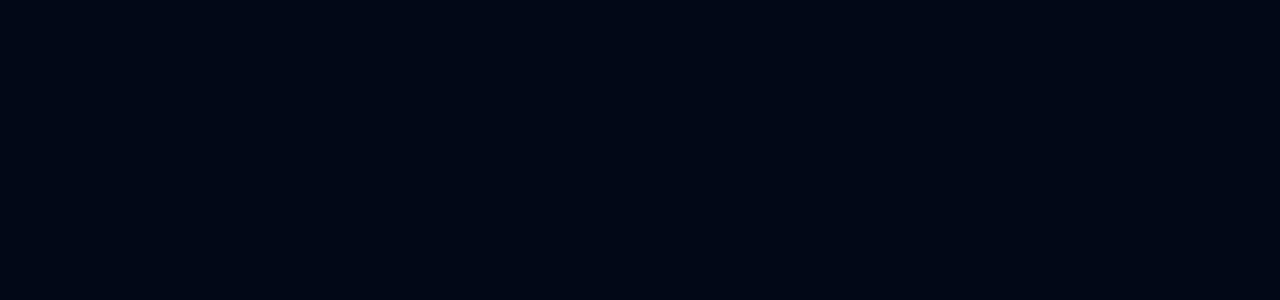
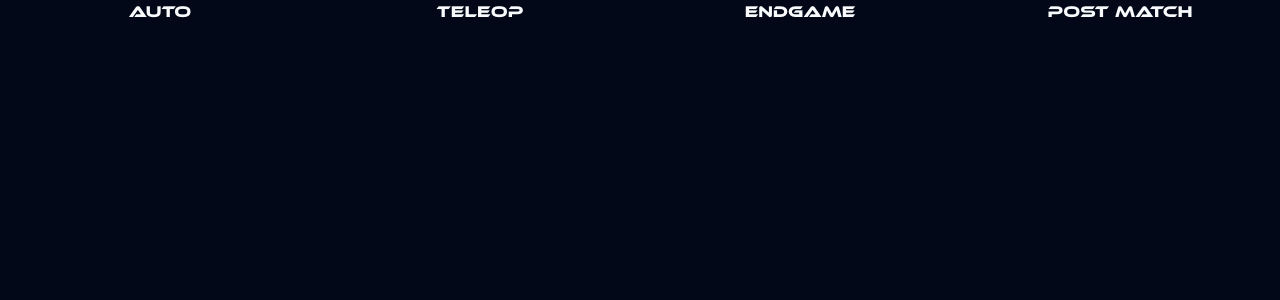
Before and after one commit to itsborck/ScoutingApp, a React (Vite) app: page /match in a window 1280 px wide. Before the commit this address had no page. Shown: the top 300 px of the page. Built offline with nearby package versions, Linux system fonts and the light colour scheme.

Commit message:
update layout

```diff
--- a/src/App.tsx
+++ b/src/App.tsx
@@ -1,9 +1,6 @@
+import PreMatch from "@/components/PreMatch";
 import MatchScouting from "@/components/MatchScouting";
 import PitScouting from "@/components/PitScouting";
-import Auto from "@/components/Match/Auto";
-import Endgame from "@/components/Match/Endgame";
-import Teleop from "@/components/Match/Teleop";
-import PostMatch from "@/components/Match/PostMatch";
 import "@/index.css";
 import { Route, BrowserRouter as Router, Routes } from "react-router-dom";
 
@@ -12,11 +9,8 @@ function App() {
     <>
       <Router>
         <Routes>
-          <Route path="/" Component={MatchScouting} />
-          <Route path="/auto" Component={Auto}/>
-          <Route path="/teleop" Component={Teleop} />
-          <Route path="/endgame" Component={Endgame} />
-          <Route path="/postmatch" Component={PostMatch} />
+          <Route path="/" Component={PreMatch} />
+          <Route path="/match" Component={MatchScouting}/>
           <Route path="/pit" Component={PitScouting} />
         </Routes>
       </Router>
--- a/src/components/Match/Auto.tsx
+++ b/src/components/Match/Auto.tsx
@@ -1,7 +1,13 @@
+import { Button } from "@/components/ui/button"
+import { Label } from "@/components/ui/label"
+import { Plus, Minus } from "lucide-react"
+
 function Auto () {
   return (
     <>
-      <h1>Auto</h1>
+      <div className="flex justify-center">
+        <h1>Auto</h1>
+      </div>
     </>
   );
 }
--- a/src/components/Match/Endgame.tsx
+++ b/src/components/Match/Endgame.tsx
@@ -1,7 +1,9 @@
 function Endgame () {
   return (
     <>
+    <div className="flex justify-center">
       <h1>Endgame</h1>
+    </div>
     </>
   );
 }
--- a/src/components/Match/PostMatch.tsx
+++ b/src/components/Match/PostMatch.tsx
@@ -1,7 +1,9 @@
-function PostMatch () {
+function PostMatch() {
   return (
     <>
-      <h1>Post Match</h1>
+      <div className="flex justify-center">
+        <h1>Post Match</h1>
+      </div>
     </>
   );
 }
--- a/src/components/Match/Teleop.tsx
+++ b/src/components/Match/Teleop.tsx
@@ -1,7 +1,9 @@
-function Teleop () {
+function Teleop() {
   return (
     <>
-      <h1>Teleop</h1>
+      <div className="flex justify-center">
+        <h1>Teleop</h1>
+      </div>
     </>
   );
 }
--- a/src/components/MatchScouting.tsx
+++ b/src/components/MatchScouting.tsx
@@ -1,90 +1,24 @@
-import { Input } from "@/components/ui/input";
-import { Label } from "@/components/ui/label";
-import { Button } from "@/components/ui/button";
-import { Select, SelectContent, SelectItem, SelectTrigger, SelectValue } from "@/components/ui/select";
-import { useEffect, useState } from "react";
-import { Link } from "react-router-dom";
+import Auto from "@/components/Match/Auto";
+import Endgame from "@/components/Match/Endgame";
+import PostMatch from "@/components/Match/PostMatch";
+import Teleop from "@/components/Match/Teleop";
 
 function MatchScouting() {
-  const [scouter, setScouter] = useState(sessionStorage.getItem("scouter") || "");
-  const [matchType, setMatchType] = useState(sessionStorage.getItem("matchType") || "");
-  const [matchNumber, setMatchNumber] = useState(sessionStorage.getItem("matchNumber") || "");
-  const [robot, setRobot] = useState(sessionStorage.getItem("robot") || "");
-  const [teamNumber, setTeamNumber] = useState(sessionStorage.getItem("teamNumber") || "");
-
-  useEffect(() => {
-    sessionStorage.setItem("scouter", scouter);
-  }, [scouter]);
-
-  useEffect(() => {
-    sessionStorage.setItem("matchType", matchType);
-  }, [matchType]);
-
-  useEffect(() => {
-    sessionStorage.setItem("matchNumber", matchNumber);
-  }, [matchNumber]);
-
-  useEffect(() => {
-    sessionStorage.setItem("robot", robot);
-  }, [robot]);
-
-  useEffect(() => {
-    sessionStorage.setItem("teamNumber", teamNumber);
-  }, [teamNumber]);
-
-  const isFormValid = scouter && matchType && matchNumber && teamNumber;
-
   return (
     <>
-      <div className="flex flex-col items-center justify-center mt-12">
-        <img src="src/assets/crescendo_logo.png" className="h-32"/>
-        <h1 className="flex lg:text-4xl sm:text-3xl ml-8 mt-4">Pre-Match Scouting</h1>
-      </div>
-      <div className="grid w-full max-w-sm items-center mt-8 gap-1.5 mx-auto">
-        <Label htmlFor="scouter">Scouter Initials</Label>
-        <Input className="rounded" placeholder="Initials" required maxLength={2} value={scouter} onChange={e => setScouter(e.target.value)} />
-      </div>
-      <div className="grid w-full max-w-sm items-center mt-8 gap-1.5 mx-auto">
-        <Label htmlFor="match-type">Match Type</Label>
-        <Select value={matchType} onValueChange={value => setMatchType(value)}>
-          <SelectTrigger className="rounded">
-            <SelectValue placeholder="Match Type"/>
-          </SelectTrigger>
-          <SelectContent className="rounded">
-            <SelectItem value="qm" className="rounded">Qualifications</SelectItem>
-            <SelectItem value="sf" className="rounded">Semifinals</SelectItem>
-            <SelectItem value="f" className="rounded">Finals</SelectItem>
-          </SelectContent>
-        </Select>
-      </div>
-      <div className="grid w-full max-w-sm items-center mt-8 gap-1.5 mx-auto">
-        <Label htmlFor="match">Match Number</Label>
-        <Input className="rounded" placeholder="Match Number" required value={matchNumber} onChange={e => setMatchNumber(e.target.value)} />
-      </div>
-      <div className="grid w-full max-w-sm items-center mt-8 gap-1.5 mx-auto">
-        <Label htmlFor="robot">Robot</Label>
-        <Select value={robot} onValueChange={value => setRobot(value)}>
-          <SelectTrigger className="rounded">
-            <SelectValue placeholder="Red 1"/>
-          </SelectTrigger>
-          <SelectContent className="rounded">
-            <SelectItem value="Red 1" className="rounded">Red 1</SelectItem>
-            <SelectItem value="Red 2" className="rounded">Red 2</SelectItem>
-            <SelectItem value="Red 3" className="rounded">Red 3</SelectItem>
-            <SelectItem value="Blue 1" className="rounded">Blue 1</SelectItem>
-            <SelectItem value="Blue 2" className="rounded">Blue 2</SelectItem>
-            <SelectItem value="Blue 3" className="rounded">Blue 3</SelectItem>
-          </SelectContent>
-        </Select>
-      </div>
-      <div className="grid w-full max-w-sm items-center mt-8 gap-1.5 mx-auto">
-        <Label htmlFor="team">Team Number</Label>
-        <Input className="rounded" placeholder="Team Number" required value={teamNumber} onChange={e => setTeamNumber(e.target.value)} />
-      </div>
-      <div className="grid max-w-min items-center my-8 gap-1.5 mx-auto">
-        <Button asChild className="rounded" disabled={!isFormValid}>
-          <Link to={"/auto"}>Next</Link>
-        </Button>
+      <div className="grid sm:grid-cols-1 lg:grid-cols-4 items-center justify-center">
+        <div>
+          <Auto />
+        </div>
+        <div>
+          <Teleop />
+        </div>
+        <div>
+          <Endgame />
+        </div>
+        <div>
+          <PostMatch />
+        </div>
       </div>
     </>
   );
--- /dev/null
+++ b/src/components/PreMatch.tsx
@@ -0,0 +1,93 @@
+import { Input } from "@/components/ui/input";
+import { Label } from "@/components/ui/label";
+import { Button } from "@/components/ui/button";
+import { Select, SelectContent, SelectItem, SelectTrigger, SelectValue } from "@/components/ui/select";
+import { useEffect, useState } from "react";
+import { Link } from "react-router-dom";
+
+function PreMatch() {
+  const [scouter, setScouter] = useState(sessionStorage.getItem("scouter") || "");
+  const [matchType, setMatchType] = useState(sessionStorage.getItem("matchType") || "");
+  const [matchNumber, setMatchNumber] = useState(sessionStorage.getItem("matchNumber") || "");
+  const [robot, setRobot] = useState(sessionStorage.getItem("robot") || "");
+  const [teamNumber, setTeamNumber] = useState(sessionStorage.getItem("teamNumber") || "");
+
+  useEffect(() => {
+    sessionStorage.setItem("scouter", scouter);
+  }, [scouter]);
+
+  useEffect(() => {
+    sessionStorage.setItem("matchType", matchType);
+  }, [matchType]);
+
+  useEffect(() => {
+    sessionStorage.setItem("matchNumber", matchNumber);
+  }, [matchNumber]);
+
+  useEffect(() => {
+    sessionStorage.setItem("robot", robot);
+  }, [robot]);
+
+  useEffect(() => {
+    sessionStorage.setItem("teamNumber", teamNumber);
+  }, [teamNumber]);
+
+  const isFormValid = scouter && matchType && matchNumber && teamNumber;
+
+  return (
+    <>
+      <div className="flex flex-col items-center justify-center mt-12">
+        <img src="src/assets/crescendo_logo.png" className="h-32"/>
+        <h1 className="flex lg:text-4xl sm:text-3xl ml-8 mt-4">Pre-Match Scouting</h1>
+      </div>
+      <div className="grid w-full max-w-sm items-center mt-8 gap-1.5 mx-auto">
+        <Label htmlFor="scouter">Scouter Initials</Label>
+        <Input className="rounded" placeholder="Initials" required maxLength={2} value={scouter} onChange={e => setScouter(e.target.value)} />
+      </div>
+      <div className="grid w-full max-w-sm items-center mt-8 gap-1.5 mx-auto">
+        <Label htmlFor="match-type">Match Type</Label>
+        <Select value={matchType} onValueChange={value => setMatchType(value)}>
+          <SelectTrigger className="rounded">
+            <SelectValue placeholder="Match Type"/>
+          </SelectTrigger>
+          <SelectContent className="rounded">
+            <SelectItem value="qm" className="rounded">Qualifications</SelectItem>
+            <SelectItem value="sf" className="rounded">Semifinals</SelectItem>
+            <SelectItem value="f" className="rounded">Finals</SelectItem>
+          </SelectContent>
+        </Select>
+      </div>
+      <div className="grid w-full max-w-sm items-center mt-8 gap-1.5 mx-auto">
+        <Label htmlFor="match">Match Number</Label>
+        <Input className="rounded" placeholder="Match Number" required value={matchNumber} onChange={e => setMatchNumber(e.target.value)} />
+      </div>
+      <div className="grid w-full max-w-sm items-center mt-8 gap-1.5 mx-auto">
+        <Label htmlFor="robot">Robot</Label>
+        <Select value={robot} onValueChange={value => setRobot(value)}>
+          <SelectTrigger className="rounded">
+            <SelectValue placeholder="Red 1"/>
+          </SelectTrigger>
+          <SelectContent className="rounded">
+            <SelectItem value="Red 1" className="rounded">Red 1</SelectItem>
+            <SelectItem value="Red 2" className="rounded">Red 2</SelectItem>
+            <SelectItem value="Red 3" className="rounded">Red 3</SelectItem>
+            <SelectItem value="Blue 1" className="rounded">Blue 1</SelectItem>
+            <SelectItem value="Blue 2" className="rounded">Blue 2</SelectItem>
+            <SelectItem value="Blue 3" className="rounded">Blue 3</SelectItem>
+          </SelectContent>
+        </Select>
+      </div>
+      <div className="grid w-full max-w-sm items-center mt-8 gap-1.5 mx-auto">
+        <Label htmlFor="team">Team Number</Label>
+        <Input className="rounded" placeholder="Team Number" required value={teamNumber} onChange={e => setTeamNumber(e.target.value)} />
+      </div>
+      <div className="grid max-w-min items-center my-8 gap-1.5 mx-auto">
+        <Button asChild className="rounded" disabled={!isFormValid}>
+          <Link to={"/match"}>Next</Link>
+        </Button>
+      </div>
+    </>
+  );
+}
+
+export default PreMatch;
```
Also changed, not shown: src/components/SaveData.jsx (added).
